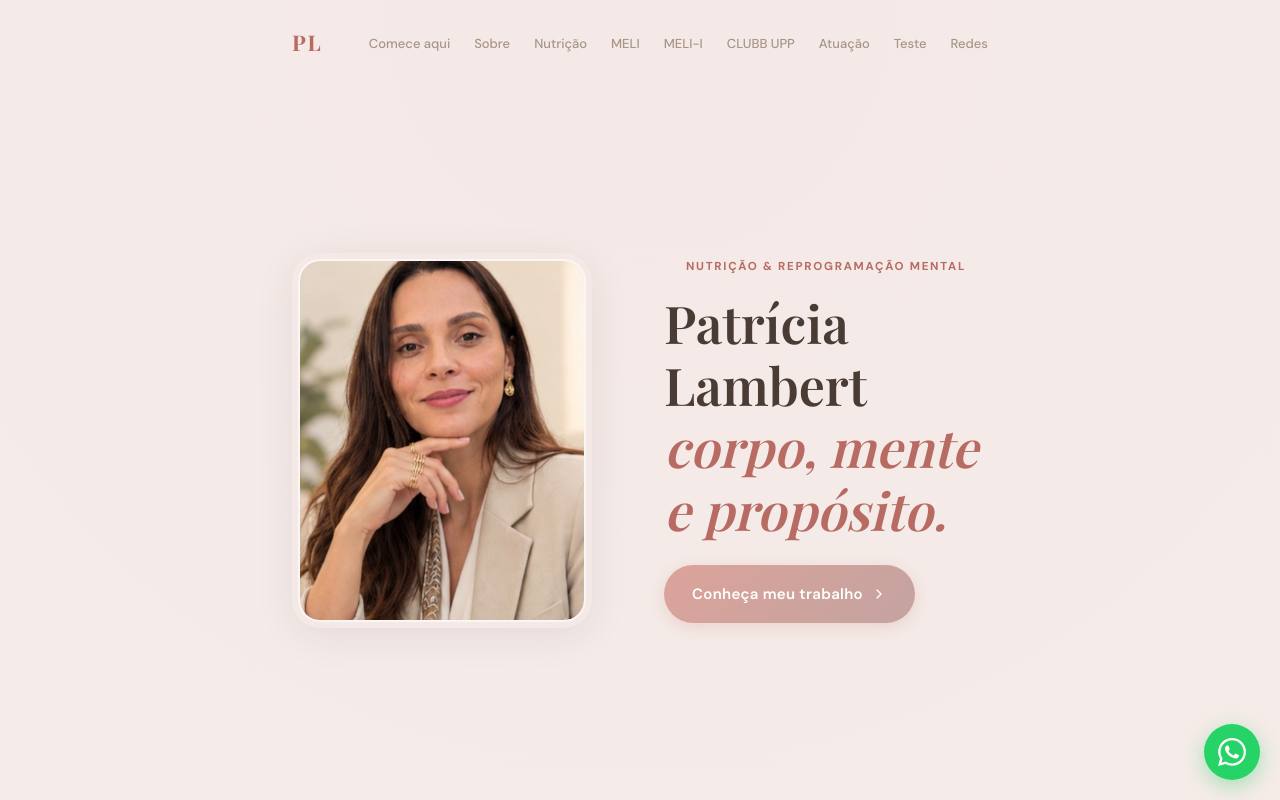
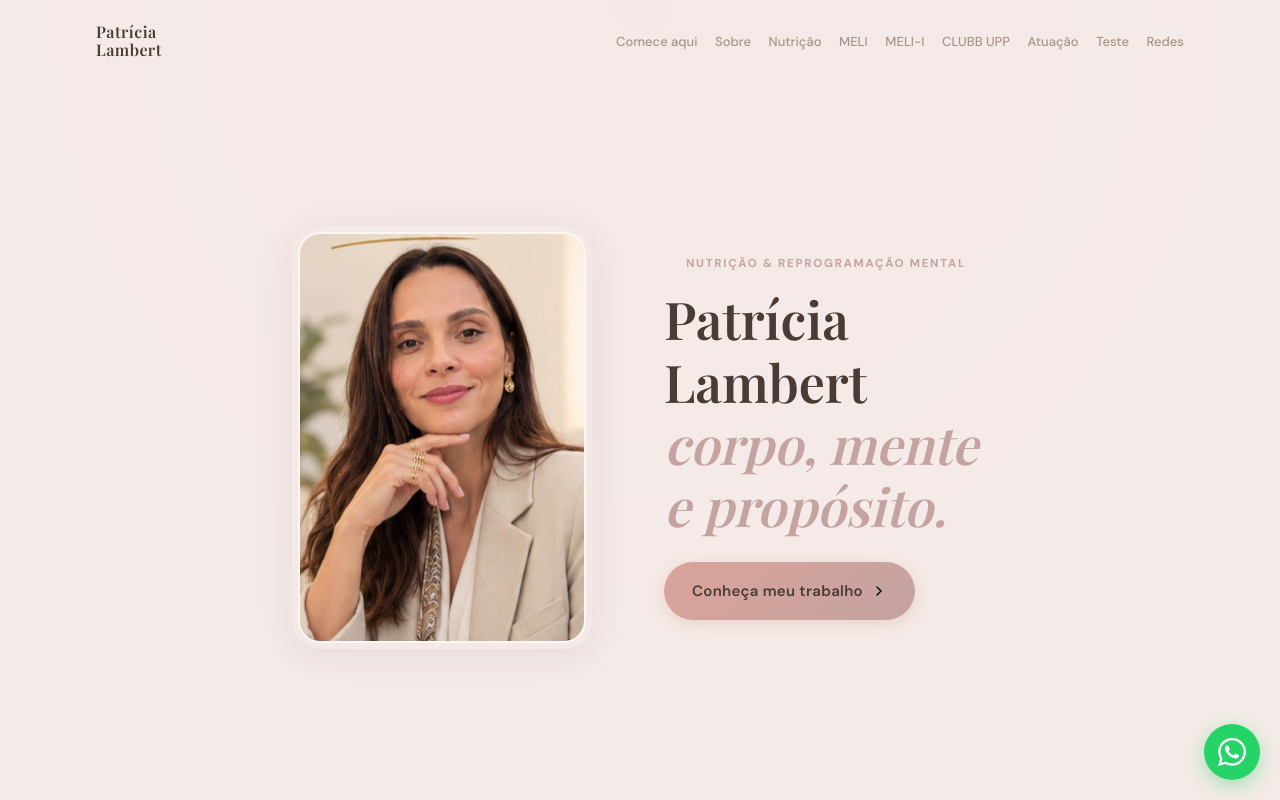
Before and after one commit to MaxRayden/patricialambert, a website: page index.html in a window 1280 px wide. Shown: the top 800 px of the page. Drawn offline with nearby package versions, Linux system fonts and the light colour scheme; a web font is replaced by a local one.

Commit message:
Refactor navigation structure and enhance content across multiple pages. Updated logo display in the header, improved text clarity, and restructured service descriptions for better user engagement. Standardized color palette usage by importing styles from a centralized palette file.

```diff
--- a/clubb-upp/css/styles.css
+++ b/clubb-upp/css/styles.css
@@ -1,19 +1,23 @@
 /* CLUBB UPP — landing (paleta alinhada ao site Paty) */
 
+@import url('../../css/palette.css');
+@import url('../../css/landing-sections.css');
+@import url('../../css/landing-header.css');
+
 :root {
-  --clubb-bg: #faf6f3;
-  --clubb-bg-band: #f4e9e6;
-  --clubb-surface: #ffffff;
-  --clubb-surface-warm: #f9ebe6;
-  --clubb-text: #4a3b35;
-  --clubb-text-muted: #7c6960;
-  --clubb-accent: #dba39a;
-  --clubb-accent-hover: #c87a71;
-  --clubb-dark: #2d2420;
-  --clubb-dark-alt: #443632;
-  --clubb-cream: #fdf7f5;
-  --clubb-border: #e8d5cc;
-  --clubb-on-dark: #faf6f3;
+  --clubb-bg: var(--palette-ivory);
+  --clubb-bg-band: var(--palette-blush);
+  --clubb-surface: var(--palette-blush);
+  --clubb-surface-warm: var(--palette-blush);
+  --clubb-text: var(--palette-mocha);
+  --clubb-text-muted: var(--palette-taupe);
+  --clubb-accent: var(--palette-dusty-rose);
+  --clubb-accent-hover: var(--palette-mauve);
+  --clubb-dark: var(--palette-espresso);
+  --clubb-dark-alt: var(--palette-mocha);
+  --clubb-cream: var(--palette-ivory);
+  --clubb-border: var(--palette-nude);
+  --clubb-on-dark: var(--palette-ivory);
 
   --font-serif: 'Playfair Display', Georgia, serif;
   --font-sans: 'DM Sans', system-ui, sans-serif;
@@ -402,7 +406,7 @@ button {
   text-align: center;
   border: 2px dashed rgba(219, 163, 154, 0.45);
   border-radius: var(--radius-card);
-  background: rgba(255, 255, 255, 0.5);
+  background: color-mix(in srgb, var(--palette-ivory) 55%, transparent);
   color: var(--clubb-text-muted);
   font-size: 0.95rem;
 }
--- a/consulta-consultoria/css/styles.css
+++ b/consulta-consultoria/css/styles.css
@@ -1,18 +1,10 @@
 /* Consulta & Consultoria — paleta Patrícia Lambert / CLUBB UPP */
 
+@import url('../../css/palette.css');
+@import url('../../css/landing-sections.css');
+@import url('../../css/landing-header.css');
+
 :root {
-  --color-bg: #faf6f3;
-  --color-text: #4a3b35;
-  --color-text-secondary: #7c6960;
-  --color-accent: #dba39a;
-  --color-accent-hover: #c87a71;
-  --color-accent-dark: #b86b62;
-  --color-white: #ffffff;
-  --color-blush: #f4e9e6;
-  --color-border: rgba(74, 59, 53, 0.14);
-  --color-espresso: #2d2420;
-  --color-cream: #fdf7f5;
-
   --font-serif: 'Playfair Display', Georgia, serif;
   --font-sans: 'DM Sans', system-ui, sans-serif;
 
@@ -207,7 +199,7 @@ textarea {
 }
 
 .btn--dark:hover {
-  background: #3d3028;
+  background: var(--palette-mocha);
 }
 
 .btn--block {
--- /dev/null
+++ b/css/landing-sections.css
@@ -0,0 +1,20 @@
+/**
+ * Separadores leves entre seções (landings — não incluir na home).
+ */
+
+.hero + .section:not(.section--dark):not(.section--blush),
+.section:not(.section--dark):not(.section--blush):not(.hero):not(.closing):not(.compare-section):not(.carta-wrap)
+  + .section:not(.section--dark):not(.section--blush):not(.hero):not(.closing):not(.compare-section),
+.section--dark + .section:not(.section--dark):not(.carta-wrap),
+.section--blush + .section:not(.section--blush):not(.section--dark):not(.closing):not(.compare-section),
+.section:not(.carta-wrap) + .carta-wrap,
+.section--blush + .compare-section,
+.compare-section + .closing {
+  box-shadow: inset 0 1px 0 color-mix(in srgb, var(--palette-sand) 55%, var(--palette-nude));
+}
+
+.section:not(.section--dark) + .section--dark,
+.carta-wrap + .closing,
+.section--blush + .closing {
+  box-shadow: inset 0 1px 0 color-mix(in srgb, var(--palette-ivory) 20%, transparent);
+}
--- /dev/null
+++ b/css/palette.css
@@ -0,0 +1,33 @@
+/**
+ * CLUBB UPP · Paleta oficial — assets/images/paleta.jpeg
+ * Nomes e hex conforme guia da marca.
+ */
+:root {
+  --palette-blush: #f4e9e6;
+  --palette-mocha: #4a3b35;
+  --palette-dusty-rose: #dba39a;
+  --palette-ivory: #faf6f3;
+  --palette-nude: #e8d5cc;
+  --palette-taupe: #a89588;
+  --palette-mauve: #c4a3a0;
+  --palette-espresso: #2d2420;
+  --palette-sand: #dcc9bd;
+
+  /* Semânticos (home + landings) */
+  --color-bg: var(--palette-ivory);
+  --color-text: var(--palette-mocha);
+  --color-text-secondary: var(--palette-taupe);
+  --color-accent: var(--palette-dusty-rose);
+  --color-accent-hover: var(--palette-mauve);
+  --color-accent-dark: var(--palette-mauve);
+  --color-blush: var(--palette-blush);
+  --color-sand: var(--palette-sand);
+  --color-nude: var(--palette-nude);
+  --color-mauve: var(--palette-mauve);
+  --color-espresso: var(--palette-espresso);
+  --color-surface: var(--palette-blush);
+  --color-white: var(--palette-ivory);
+  --color-cream: var(--palette-ivory);
+  --color-border: rgba(74, 59, 53, 0.14);
+  --color-on-accent: var(--palette-mocha);
+}
--- a/css/site.css
+++ b/css/site.css
@@ -1,20 +1,8 @@
 /* Patrícia Lambert · CLUBB UPP — paleta oficial */
 
+@import url('palette.css');
+
 :root {
-  --color-bg: #faf6f3;
-  --color-text: #4a3b35;
-  --color-text-secondary: #a89588;
-  --color-accent: #dba39a;
-  --color-accent-hover: #c87a71;
-  --color-accent-dark: #b86b62;
-  --color-white: #ffffff;
-  --color-blush: #f4e9e6;
-  --color-sand: #dcc9bd;
-  --color-nude: #e8d5cc;
-  --color-border: rgba(74, 59, 53, 0.14);
-  --color-espresso: #2d2420;
-  --color-mauve: #c4a3a0;
-
   --font-serif: 'Playfair Display', Georgia, serif;
   --font-sans: 'DM Sans', system-ui, sans-serif;
 
@@ -212,8 +200,12 @@ strong {
 
 .btn--primary {
   background: linear-gradient(135deg, var(--color-accent) 0%, var(--color-mauve) 100%);
-  color: var(--color-white);
+  color: var(--color-on-accent);
   box-shadow: 0 4px 16px rgba(219, 163, 154, 0.35);
+}
+
+.btn--primary .btn__icon {
+  filter: none;
 }
 
 .btn--primary:hover {
@@ -260,17 +252,34 @@ strong {
   display: flex;
   align-items: center;
   justify-content: space-between;
+  gap: var(--space-sm);
   padding: var(--space-md) var(--container-padding);
   max-width: var(--container-max);
   margin-inline: auto;
 }
 
+.nav__logo {
+  flex-shrink: 0;
+  margin-right: 0.25rem;
+  text-decoration: none;
+  color: inherit;
+}
+
 .nav__logo-text {
+  display: flex;
+  flex-direction: column;
+  align-items: flex-start;
+  gap: 0.05em;
   font-family: var(--font-serif);
-  font-size: 1.35rem;
-  font-weight: 700;
-  color: var(--color-accent-dark);
-  letter-spacing: 0.08em;
+  font-size: clamp(0.85rem, 2.2vw, 1rem);
+  font-weight: 600;
+  color: var(--color-text);
+  letter-spacing: 0.03em;
+  line-height: 1.05;
+}
+
+.nav__logo-line {
+  display: block;
 }
 
 .nav__links {
@@ -347,7 +356,7 @@ strong {
 .hero-photo-card {
   position: relative;
   width: 100%;
-  aspect-ratio: 4 / 5;
+  padding: 8px;
   border-radius: var(--radius-lg);
   overflow: hidden;
   box-shadow: var(--shadow-medium);
@@ -355,17 +364,19 @@ strong {
 }
 
 .hero-photo-card__frame {
-  position: absolute;
-  inset: 8px;
   border-radius: calc(var(--radius-lg) - 8px);
   overflow: hidden;
   outline: 2px solid var(--color-bg);
+  line-height: 0;
 }
 
 .hero-photo-card__frame img {
+  display: block;
   width: 100%;
-  height: 100%;
-  object-fit: cover;
+  height: auto;
+  max-height: min(70vh, 520px);
+  object-fit: contain;
+  object-position: center;
 }
 
 .hero__content {
@@ -401,10 +412,6 @@ strong {
 .action-card:hover {
   transform: translateY(-2px);
   border-color: var(--color-accent);
-}
-
-.action-card--primary {
-  background: var(--color-blush);
 }
 
 .action-card__content {
@@ -488,21 +495,60 @@ strong {
 .services-grid {
   display: grid;
   gap: var(--space-md);
-  max-width: 900px;
+  max-width: min(100%, 68rem);
   margin-inline: auto;
 }
 
 .service-card {
   padding: var(--space-lg) var(--space-md);
-  background: rgba(255, 255, 255, 0.7);
+  background: color-mix(in srgb, var(--palette-blush) 85%, var(--palette-ivory));
   border: 1px solid var(--color-nude);
   border-radius: var(--radius-md);
+}
+
+a.service-card {
+  display: flex;
+  flex-direction: column;
+  height: 100%;
+  text-decoration: none;
+  color: inherit;
+  transition: border-color 0.2s ease, box-shadow 0.2s ease, transform 0.2s ease;
+}
+
+a.service-card:hover {
+  border-color: var(--color-accent);
+  box-shadow: 0 8px 28px rgba(45, 36, 32, 0.08);
+  transform: translateY(-2px);
+}
+
+a.service-card:focus-visible {
+  outline: 2px solid var(--color-accent);
+  outline-offset: 3px;
+}
+
+.service-card__meta {
+  font-size: 0.8125rem;
+  font-weight: 500;
+  letter-spacing: 0.02em;
+  text-transform: uppercase;
+  color: var(--color-text);
+  opacity: 0.75;
+  margin: 0 0 var(--space-xs);
 }
 
 .service-card__title {
   font-family: var(--font-serif);
   font-size: 1.35rem;
   margin-bottom: var(--space-sm);
+}
+
+.service-card__cta {
+  display: inline-block;
+  margin-top: auto;
+  padding-top: var(--space-md);
+  font-size: 0.9375rem;
+  font-weight: 600;
+  color: var(--color-text);
 }
 
 .club-section {
@@ -793,7 +839,7 @@ strong {
 
 .progress-bar-track {
   height: 6px;
-  background: #f0e4e0;
+  background: var(--color-nude);
   border-radius: var(--radius-pill);
   overflow: hidden;
   width: 100%;
@@ -833,7 +879,7 @@ strong {
 
 .option-btn.selected {
   border-color: var(--color-accent-dark);
-  background: #f7ebe8;
+  background: var(--color-blush);
   box-shadow: 0 0 0 2px var(--color-accent);
   font-weight: 600;
 }
@@ -855,7 +901,7 @@ strong {
 
 .option-btn.selected .option-score-badge {
   background: var(--color-accent-dark);
-  color: var(--color-white);
+  color: var(--color-on-accent);
 }
 
 .btn-outline-upp {
@@ -905,7 +951,7 @@ strong {
 
 .saboteur-card.primary-saboteur {
   border: 2px solid var(--color-accent);
-  background: linear-gradient(180deg, #ffffff 0%, #faf4f2 100%);
+  background: linear-gradient(180deg, var(--color-blush) 0%, var(--color-bg) 100%);
 }
 
 .saboteur-badge {
@@ -921,7 +967,7 @@ strong {
 
 .saboteur-badge.rank-1 {
   background: var(--color-accent);
-  color: var(--color-white);
+  color: var(--color-on-accent);
 }
 
 .saboteur-badge.rank-2 {
@@ -948,7 +994,7 @@ strong {
 }
 
 .info-block {
-  background: #faf5f3;
+  background: var(--color-bg);
   border-left: 3px solid var(--color-accent);
   padding: 1rem 1.25rem;
   border-radius: 0 12px 12px 0;
@@ -972,7 +1018,7 @@ strong {
 }
 
 .wise-quote {
-  background: linear-gradient(135deg, #f7ebe8 0%, var(--color-blush) 100%);
+  background: linear-gradient(135deg, var(--color-blush) 0%, var(--color-sand) 100%);
   border: 1px dashed var(--color-mauve);
   border-radius: 14px;
   padding: 1.25rem;
@@ -1063,8 +1109,21 @@ strong {
     --space-2xl: 6rem;
   }
 
+  .nav {
+    max-width: min(72rem, 100%);
+    gap: var(--space-md);
+  }
+
+  .nav__logo {
+    margin-right: var(--space-sm);
+  }
+
   .nav__links {
     display: flex;
+    flex: 1;
+    justify-content: flex-end;
+    flex-wrap: wrap;
+    gap: 0.65rem 1.1rem;
   }
 
   .nav__toggle {
--- a/index.html
+++ b/index.html
@@ -16,7 +16,10 @@
   <header class="hero" id="inicio">
     <nav class="nav" aria-label="Navegação principal">
       <a href="#inicio" class="nav__logo" aria-label="Patrícia Lambert — Início">
-        <span class="nav__logo-text">PL</span>
+        <span class="nav__logo-text">
+          <span class="nav__logo-line">Patrícia</span>
+          <span class="nav__logo-line">Lambert</span>
+        </span>
       </a>
       <ul class="nav__links">
         <li><a href="#acoes">Comece aqui</a></li>
@@ -75,12 +78,12 @@
           <!-- <p class="eyebrow">Comece por aqui</p> -->
           <h2 class="title title--section title--center">O próximo passo é seu — eu te mostro o caminho</h2>
           <p class="text-body text-body--center">
-            Se algo em você já sente que existe outro jeito de cuidar do corpo, comece pelo teste ou entre no clube, e me acompanhe nas redes. 🤍
+            Se algo em você já sente que existe outro jeito de cuidar do corpo, escolha o caminho que faz mais sentido para o seu momento. 🤍
           </p>
         </header>
 
         <nav class="action-grid reveal reveal--delay" aria-label="Acessos principais">
-          <a href="teste-sabotadores/" class="action-card action-card--primary">
+          <a href="teste-sabotadores/" class="action-card">
             <span class="action-card__content">
               <strong>Teste dos Sabotadores</strong>
               <small>descubra o padrão mental que trava seu emagrecimento</small>
@@ -112,18 +115,6 @@
             <span class="action-card__content">
               <strong>MELI-I</strong>
               <small>Mentoria Método Leveza Integrada · Individual.</small>
-            </span>
-            <span class="action-card__arrow" aria-hidden="true">→</span>
-          </a>
-          <a
-            href="https://www.instagram.com/nutripatylambert/"
-            class="action-card"
-            target="_blank"
-            rel="noopener noreferrer"
-          >
-            <span class="action-card__content">
-              <strong>Instagram @nutripatylambert</strong>
-              <small>conteúdo diário sobre nutrição e mindset</small>
             </span>
             <span class="action-card__arrow" aria-hidden="true">→</span>
           </a>
@@ -228,31 +219,37 @@
       <div class="container container--wide">
         <header class="section-header reveal">
           <p class="eyebrow">Atuação profissional</p>
-          <h2 class="title title--section title--center">Nutrição com mente alinhada</h2>
-          <p class="text-body text-body--center text-body--lead">
-            Lorem ipsum dolor sit amet, consectetur adipiscing elit. Três pilares do seu método (texto definitivo em breve).
+          <h2 class="title title--section title--center">Diferentes caminhos, a mesma intenção</h2>
+          <p class="text-body text-body--center text-body--lead" style="max-width: 52ch; margin-inline: auto;">
+            Meu trabalho é acompanhar mulheres em diferentes momentos de transformação. Estes são três dos projetos que criei ao longo dessa jornada — todos com o mesmo propósito: ajudar você a transformar a relação que tem consigo mesma e, a partir disso, a forma como vive.
           </p>
         </header>
 
         <div class="services-grid reveal reveal--delay">
-          <article class="service-card">
-            <h3 class="service-card__title">Plano alimentar</h3>
+          <a href="clubb-upp/" class="service-card">
+            <p class="service-card__meta">Clube de autodesenvolvimento feminino</p>
+            <h3 class="service-card__title">CLUBB UPP</h3>
             <p class="text-body" style="max-width: none;">
-              Lorem ipsum dolor sit amet, consectetur adipiscing elit. Sed do eiusmod tempor incididunt ut labore.
+              Para mulheres que sentem que existe uma versão delas que ainda não foi totalmente vivida. Um espaço para aprender, refletir, se conhecer, expandir sua mentalidade e começar a se posicionar de forma diferente diante da própria vida — um movimento de transformação, com acolhimento e conexão com outras mulheres.
             </p>
-          </article>
-          <article class="service-card">
-            <h3 class="service-card__title">Comportamento &amp; mindset</h3>
+            <span class="service-card__cta">Conhecer o CLUBB UPP <span aria-hidden="true">→</span></span>
+          </a>
+          <a href="meli/" class="service-card">
+            <p class="service-card__meta">Método Leveza Integrada · 90 dias · 3 ciclos</p>
+            <h3 class="service-card__title">MELI</h3>
             <p class="text-body" style="max-width: none;">
-              Ut enim ad minim veniam, quis nostrud exercitation ullamco laboris nisi ut aliquip ex ea commodo.
+              Um método de reprogramação mental para transformar a autoimagem, a relação com a comida e o processo de emagrecimento de dentro para fora. Porque emagrecimento não envolve apenas comida — envolve a forma como você se enxerga, as crenças que carrega e os padrões que repete. No MELI, trabalhamos para mudar a mulher que conduz esse corpo.
             </p>
-          </article>
-          <article class="service-card">
-            <h3 class="service-card__title">Acompanhamento</h3>
+            <span class="service-card__cta">Conhecer o MELI <span aria-hidden="true">→</span></span>
+          </a>
+          <a href="meli-i/" class="service-card">
+            <p class="service-card__meta">Mentoria individual · 120 dias</p>
+            <h3 class="service-card__title">MELI-I</h3>
             <p class="text-body" style="max-width: none;">
-              Duis aute irure dolor in reprehenderit in voluptate velit esse cillum dolore eu fugiat nulla pariatur.
+              A versão individual do Método Leveza Integrada: uma jornada criada para mulheres que desejam promover mudanças profundas na forma como pensam, se percebem e se comportam. No MELI-I, o método é construído para você — sua história, seu momento, seus padrões e os obstáculos que hoje impedem você de avançar.
             </p>
-          </article>
+            <span class="service-card__cta">Conhecer o MELI-I <span aria-hidden="true">→</span></span>
+          </a>
         </div>
       </div>
     </section>
--- a/meli-i/css/styles.css
+++ b/meli-i/css/styles.css
@@ -1,20 +1,24 @@
 /* MELI-I — Mentoria Individual (paleta Paty / CLUBB UPP) */
 
+@import url('../../css/palette.css');
+@import url('../../css/landing-sections.css');
+@import url('../../css/landing-header.css');
+
 :root {
-  --meli-bg: #faf6f3;
-  --meli-cream: #fdf7f5;
-  --meli-blush: #f4e9e6;
-  --meli-surface: #ffffff;
-  --meli-surface-warm: #f9ebe6;
-  --meli-text: #4a3b35;
-  --meli-text-muted: #7c6960;
-  --meli-accent: #dba39a;
-  --meli-accent-hover: #c87a71;
-  --meli-accent-dark: #b86b62;
-  --meli-dark: #2d2420;
-  --meli-dark-alt: #3d3028;
-  --meli-on-dark: #faf6f3;
-  --meli-border: #e8d5cc;
+  --meli-bg: var(--palette-ivory);
+  --meli-cream: var(--palette-ivory);
+  --meli-blush: var(--palette-blush);
+  --meli-surface: var(--palette-blush);
+  --meli-surface-warm: var(--palette-blush);
+  --meli-text: var(--palette-mocha);
+  --meli-text-muted: var(--palette-taupe);
+  --meli-accent: var(--palette-dusty-rose);
+  --meli-accent-hover: var(--palette-mauve);
+  --meli-accent-dark: var(--palette-mauve);
+  --meli-dark: var(--palette-espresso);
+  --meli-dark-alt: var(--palette-mocha);
+  --meli-on-dark: var(--palette-ivory);
+  --meli-border: var(--palette-nude);
 
   --font-serif: 'Playfair Display', Georgia, serif;
   --font-sans: 'DM Sans', system-ui, sans-serif;
--- a/meli/css/styles.css
+++ b/meli/css/styles.css
@@ -1,20 +1,24 @@
 /* MELI — Método Leveza Integrada (paleta Paty / CLUBB UPP) */
 
+@import url('../../css/palette.css');
+@import url('../../css/landing-sections.css');
+@import url('../../css/landing-header.css');
+
 :root {
-  --meli-bg: #faf6f3;
-  --meli-cream: #fdf7f5;
-  --meli-blush: #f4e9e6;
-  --meli-surface: #ffffff;
-  --meli-surface-warm: #f9ebe6;
-  --meli-text: #4a3b35;
-  --meli-text-muted: #7c6960;
-  --meli-accent: #dba39a;
-  --meli-accent-hover: #c87a71;
-  --meli-accent-dark: #b86b62;
-  --meli-dark: #2d2420;
-  --meli-dark-alt: #3d3028;
-  --meli-on-dark: #faf6f3;
-  --meli-border: #e8d5cc;
+  --meli-bg: var(--palette-ivory);
+  --meli-cream: var(--palette-ivory);
+  --meli-blush: var(--palette-blush);
+  --meli-surface: var(--palette-blush);
+  --meli-surface-warm: var(--palette-blush);
+  --meli-text: var(--palette-mocha);
+  --meli-text-muted: var(--palette-taupe);
+  --meli-accent: var(--palette-dusty-rose);
+  --meli-accent-hover: var(--palette-mauve);
+  --meli-accent-dark: var(--palette-mauve);
+  --meli-dark: var(--palette-espresso);
+  --meli-dark-alt: var(--palette-mocha);
+  --meli-on-dark: var(--palette-ivory);
+  --meli-border: var(--palette-nude);
 
   --font-serif: 'Playfair Display', Georgia, serif;
   --font-sans: 'DM Sans', system-ui, sans-serif;
--- a/teste-sabotadores/css/styles.css
+++ b/teste-sabotadores/css/styles.css
@@ -1,23 +1,25 @@
 /* Teste dos Sabotadores — CLUBB UPP */
 
+@import url('../../css/palette.css');
+
 :root {
-  --accent: #c87a71;
-  --accent-text: #8c423a;
-  --accent-contrast: #ffffff;
-  --bg: #faf6f3;
-  --surface: #ffffff;
-  --text: #4a3b35;
-  --text-muted: #7c6960;
-  --border: #e8dcd8;
+  --accent: var(--palette-dusty-rose);
+  --accent-text: var(--palette-mocha);
+  --accent-contrast: var(--palette-mocha);
+  --bg: var(--palette-ivory);
+  --surface: var(--palette-blush);
+  --text: var(--palette-mocha);
+  --text-muted: var(--palette-taupe);
+  --border: var(--palette-nude);
   --radius: 20px;
 
-  --blush-pink: #f4e9e6;
-  --warm-ivory: #faf6f3;
-  --mocha-brown: #4a3b35;
-  --taupe: #7c6960;
-  --dusty-rose: #dba39a;
-  --soft-mauve: #c4a3a0;
-  --dusty-rose-dark: #b86b62;
+  --blush-pink: var(--palette-blush);
+  --warm-ivory: var(--palette-ivory);
+  --mocha-brown: var(--palette-mocha);
+  --taupe: var(--palette-taupe);
+  --dusty-rose: var(--palette-dusty-rose);
+  --soft-mauve: var(--palette-mauve);
+  --dusty-rose-dark: var(--palette-mauve);
 }
 
 *,
@@ -34,7 +36,7 @@ body {
 
 body {
   background-color: var(--bg);
-  background-image: radial-gradient(circle at 50% 0%, #f4e9e6 0%, #faf6f3 75%);
+  background-image: radial-gradient(circle at 50% 0%, var(--palette-blush) 0%, var(--palette-ivory) 75%);
   color: var(--text);
   font-family: 'DM Sans', -apple-system, BlinkMacSystemFont, sans-serif;
   min-height: 100vh;
@@ -198,8 +200,8 @@ h3,
 }
 
 .btn-upp {
-  background: linear-gradient(135deg, #dba39a 0%, #c4a3a0 100%);
-  color: #ffffff;
+  background: linear-gradient(135deg, var(--palette-dusty-rose) 0%, var(--palette-mauve) 100%);
+  color: var(--palette-mocha);
   border: none;
   font-weight: 600;
   padding: 0.9rem 2rem;
@@ -218,11 +220,11 @@ h3,
 
 .btn-upp:hover,
 .btn-upp:focus-visible {
-  background: linear-gradient(135deg, #c87a71 0%, #b86b62 100%);
+  background: linear-gradient(135deg, var(--palette-mauve) 0%, var(--palette-dusty-rose) 100%);
   transform: translateY(-2px);
-  box-shadow: 0 6px 20px rgba(200, 122, 113, 0.4);
+  box-shadow: 0 6px 20px rgba(219, 163, 154, 0.4);
   outline: none;
-  color: #ffffff;
+  color: var(--palette-mocha);
 }
 
 .btn-upp--lg {
@@ -351,7 +353,7 @@ h3,
 
 .option-btn.selected {
   border-color: var(--dusty-rose-dark);
-  background-color: #f7ebe8;
+  background-color: var(--palette-blush);
   box-shadow: 0 0 0 2px var(--dusty-rose);
   font-weight: 600;
 }
@@ -380,7 +382,7 @@ h3,
 
 .progress-bar-track {
   height: 6px;
-  background: #f0e4e0;
+  background: var(--palette-nude);
   border-radius: 9999px;
   overflow: hidden;
   width: 100%;
@@ -436,7 +438,7 @@ h3,
 
 .saboteur-card.primary-saboteur {
   border: 2px solid var(--dusty-rose);
-  background: linear-gradient(180deg, #ffffff 0%, #faf4f2 100%);
+  background: linear-gradient(180deg, var(--palette-blush) 0%, var(--palette-ivory) 100%);
 }
 
 .saboteur-badge {
@@ -478,7 +480,7 @@ h3,
 }
 
 .info-block {
-  background: #faf5f3;
+  background: var(--palette-ivory);
   border-left: 3px solid var(--dusty-rose);
   padding: 1rem 1.25rem;
   border-radius: 0 12px 12px 0;
@@ -506,7 +508,7 @@ h3,
 }
 
 .wise-quote {
-  background: linear-gradient(135deg, #f7ebe8 0%, #f4e9e6 100%);
+  background: linear-gradient(135deg, var(--palette-blush) 0%, var(--palette-sand) 100%);
   border: 1px dashed var(--soft-mauve);
   border-radius: 14px;
   padding: 1.25rem;
@@ -593,7 +595,7 @@ h3,
 }
 
 .cta-banner {
-  background: linear-gradient(135deg, #f4e9e6 0%, #ebe0dc 100%);
+  background: linear-gradient(135deg, var(--palette-blush) 0%, var(--palette-sand) 100%);
   border: 1px solid var(--soft-mauve);
   border-radius: var(--radius);
   padding: 2.5rem 1.75rem;
```
Also changed, not shown: clubb-upp/index.html (+9 -6 lines), consulta-consultoria/index.html (+7 -7 lines), css/landing-header.css (added, +108 -0 lines), meli-i/index.html (+9 -6 lines), meli/index.html (+9 -6 lines), README.md.
